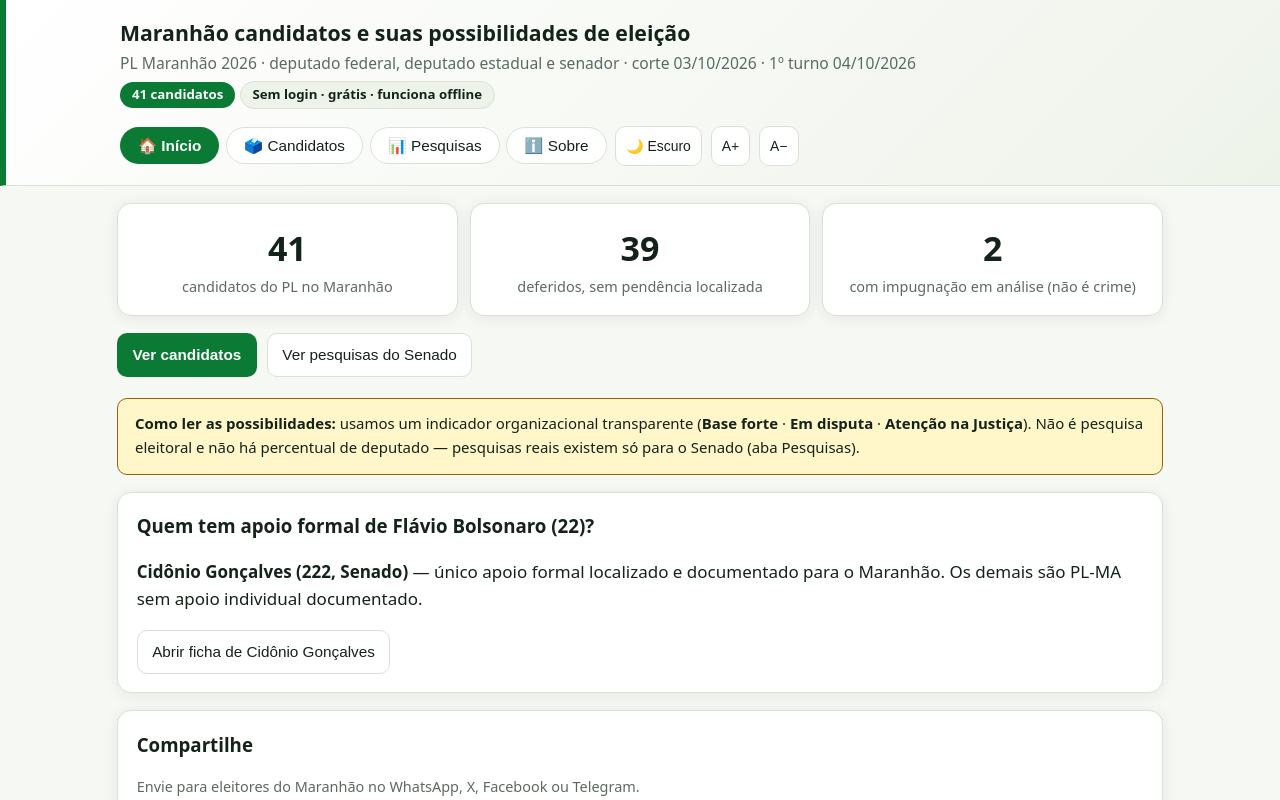
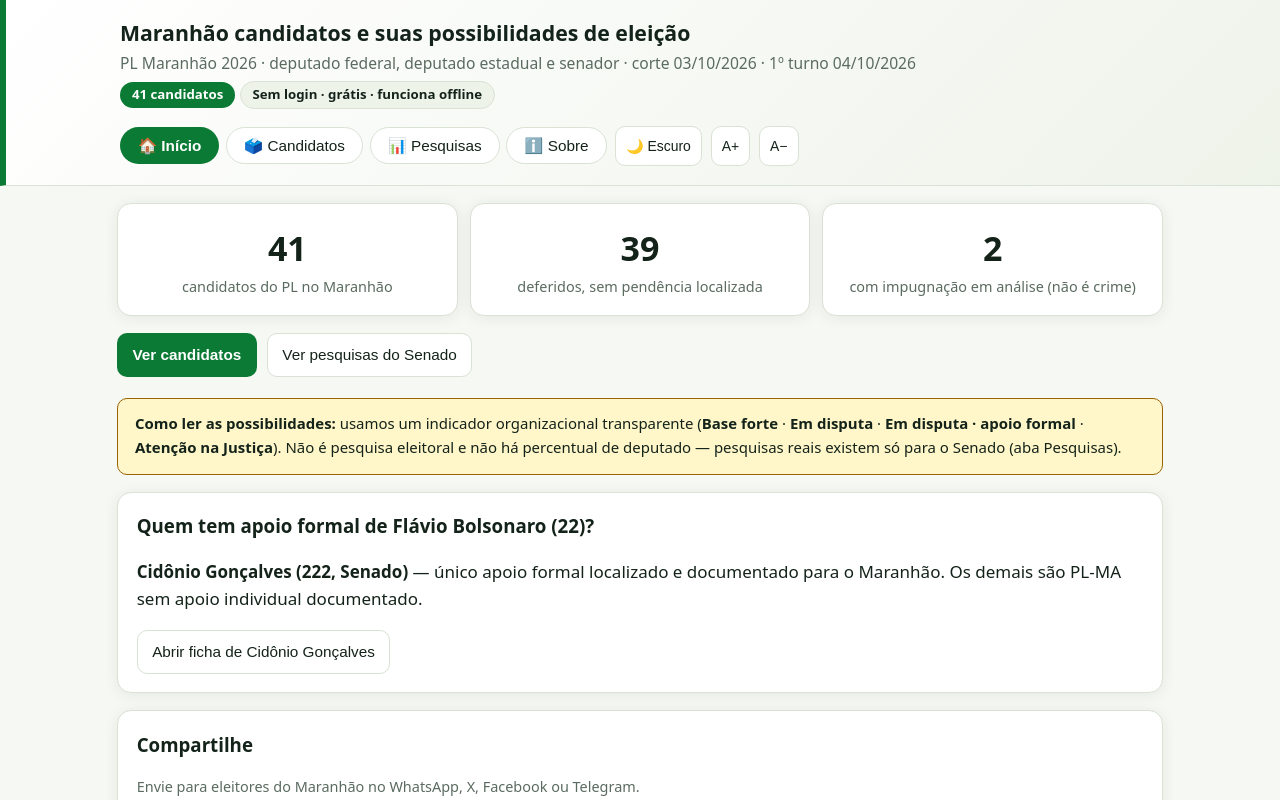
Before and after one commit to pedroorf1/tabela-candidatos-maranh-o, a React (Vite) app: page / in a window 1280 px wide. Shown: the top 800 px of the page. Built offline with nearby package versions, Linux system fonts and the light colour scheme.

Commit message:
chore: wip

```diff
--- a/src/App.jsx
+++ b/src/App.jsx
@@ -146,7 +146,7 @@
             </div>
             <div className="aviso">
               <strong>Como ler as possibilidades:</strong> usamos um indicador organizacional transparente
-              (<strong>Base forte</strong> · <strong>Em disputa</strong> · <strong>Atenção na Justiça</strong>).
+              (<strong>Base forte</strong> · <strong>Em disputa</strong> · <strong>Em disputa · apoio formal</strong> · <strong>Atenção na Justiça</strong>).
               Não é pesquisa eleitoral e não há percentual de deputado — pesquisas reais existem só para o Senado (aba Pesquisas).
             </div>
             <div className="secao">
@@ -185,8 +185,8 @@
               <select aria-label="Filtrar por indicador" value={filtroInd} onChange={(e) => setFiltroInd(e.target.value)}>
                 <option value="">Todos os indicadores</option>
                 <option value="forte">Base forte</option>
-                <option value="disputa">Em disputa (apoio/pesquisa)</option>
-                <option value="neutro">Em disputa (sem dados suficientes)</option>
+                <option value="disputa">Em disputa · apoio formal</option>
+                <option value="neutro">Em disputa</option>
                 <option value="atencao">Atenção na Justiça</option>
               </select>
               <select aria-label="Ordenar" value={ordem} onChange={(e) => setOrdem(e.target.value)}>
@@ -282,7 +282,7 @@
           <section aria-label="Sobre, metodologia e fontes">
             <h2>Metodologia (fórmula aberta)</h2>
             <div className="secao">
-              <p><strong>Regra do indicador:</strong> (1) com impugnação → “Atenção na Justiça”; (2) senador 222 → “Em disputa” + pesquisas reais; (3) reeleição/mandato verificado (Cláudio Cunha, Josimar, Detinha) → “Base forte”; (4) demais deferidos → “Em disputa” (sem dados suficientes). Sem percentual, sem ranking, ordenação padrão por cargo+número.</p>
+              <p><strong>Regra do indicador:</strong> (1) com impugnação → “Atenção na Justiça”; (2) senador 222 → “Em disputa · apoio formal” + pesquisas reais; (3) reeleição/mandato verificado (Cláudio Cunha, Josimar, Detinha) → “Base forte”; (4) demais deferidos → “Em disputa” (sem dados suficientes). Sem percentual, sem ranking, ordenação padrão por cargo+número.</p>
               <p><strong>Limites:</strong> histórico ainda não reunido para 37 dos 41 (isso não quer dizer que não tenham mandato ou experiência); apoio formal de Flávio só para o 222; 1º turno em {TURNO1} — tudo pode mudar.</p>
             </div>
             <h2>Justiça Eleitoral</h2>
--- a/src/data/candidatos.js
+++ b/src/data/candidatos.js
@@ -91,5 +91,5 @@
 export async function buscarAtualizacaoWeb(_timeoutMs = 6000) {
   // Placeholder intencional: retorna indisponível offline, mantendo os dados locais.
   // Para ativar, aponte para endpoints públicos (ex.: dadosabertos TSE) com validação manual.
-  return { disponivel: false, motivo: 'Modo offline com dados organizados do corte 03/10/2026. Confira as fontes oficiais na aba Sobre.' };
+  return { disponivel: false, motivo: `Modo offline com dados organizados do corte ${CORTE}. Confira as fontes oficiais na aba Sobre.` };
 }
--- a/src/lib/indicador.js
+++ b/src/lib/indicador.js
@@ -14,7 +14,7 @@
   if (c.numero === '222') {
     return {
       nivel: 'disputa',
-      rotulo: 'Em disputa',
+      rotulo: 'Em disputa · apoio formal',
       motivo: 'Apoiado oficialmente por Flávio Bolsonaro ao Senado, mas com 1% a 2,3% nas 4 pesquisas estaduais. Primeira disputa ao Senado; em 2024 fez 18.794 votos em Açailândia.',
     };
   }
```
